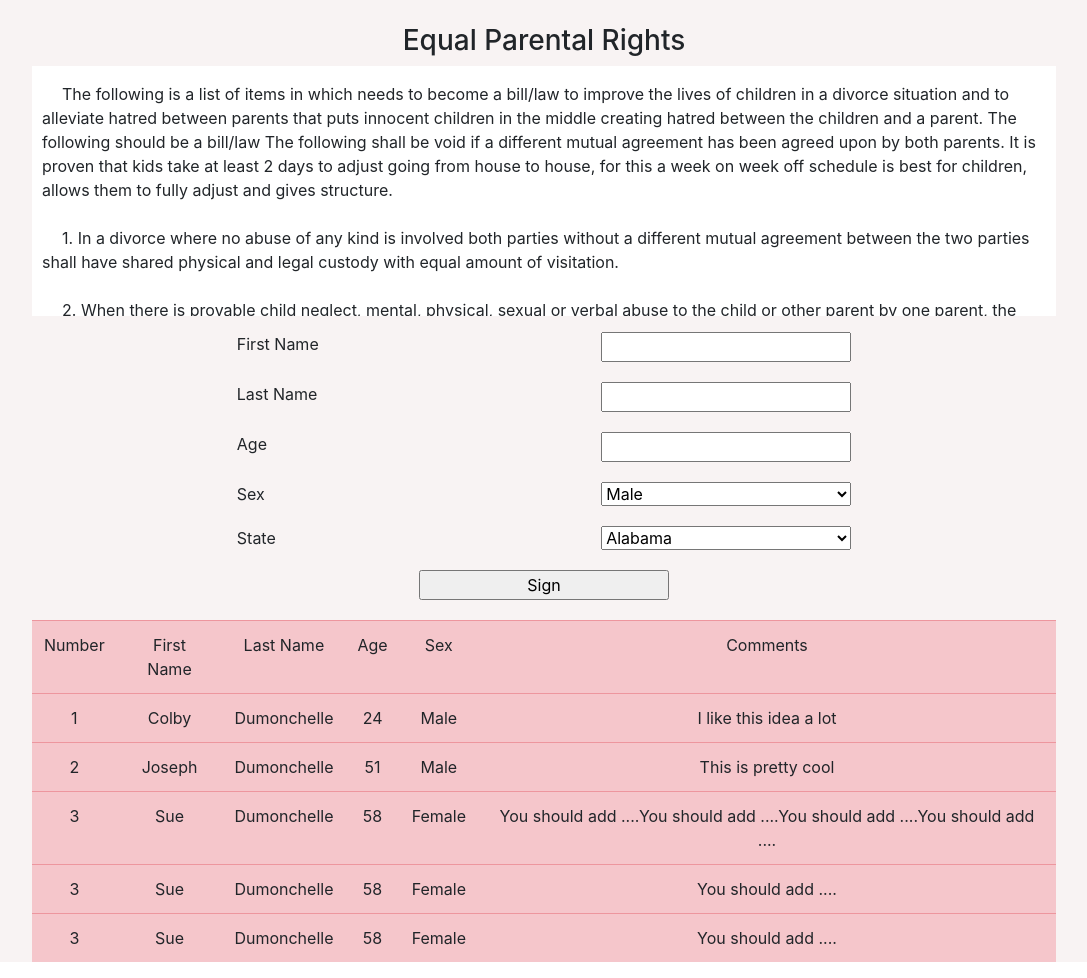
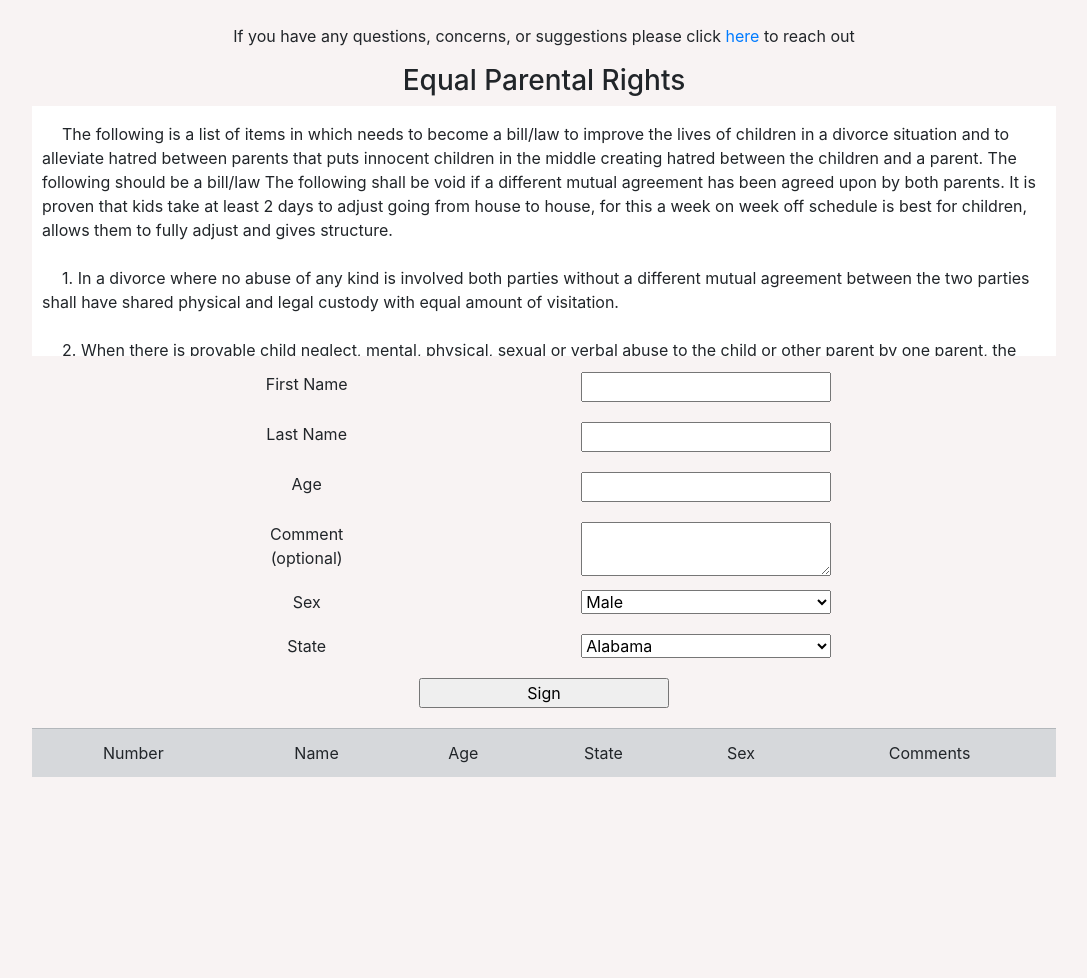
Before and after one commit to Colbyjoe97/Equal_Parental_Rights, a Django app: page / in a window 1280 px wide. Shown: the whole page, without its empty margins (96-1183 px from the left). After the commit the page ends 777 px from the top, so only its background shows below. Run offline with Django 3.2, Linux system fonts and the light colour scheme; data that the repository does not hold is empty; some libraries are stand-ins or nearby versions.

Commit message:
styled form for adding signatures

```diff
--- a/apps/my_app/static/style.css
+++ b/apps/my_app/static/style.css
@@ -1,5 +1,6 @@
 .wrapper {
-    padding: 0px 10% 0px 10%;
+    padding: 0px 10% 40px 10%;
+    min-height: 100vh;
     background-color: rgb(248, 243, 243);
 }
 .flexed {
@@ -13,12 +14,20 @@
     background-color: white;
 }
 .sign {
-    padding: 0px 20% 0px 20%;
+    /* padding: 0px 20% 0px 20%; */
+    margin: auto;
+}
+/* .sign {
+    width: 30%;
+    margin: auto;
+} */
+.input-left {
+    width: 100px;
 }
 .input {
-    justify-content: space-between;
+    justify-content: space-evenly;
 }
-input, select {
+input, select, textarea {
     width: 250px;
 }
 input, select, label {
@@ -27,3 +36,25 @@ input, select, label {
 span {
     margin-left: 20px;
 }
+.table-list {
+    background-color: yellow;
+    width: 80vw;
+}
+/* tbody tr:nth-of-type(odd) {
+    background-color: #ffcaca;
+}
+tbody tr:nth-of-type(even) {
+    background-color: #fdaaaa;
+} */
+.table {
+    border-color: red;
+}
+tbody tr {
+    background-color: white;
+}
+@media(max-width: 620px) {
+    .wrapper {
+        padding: 10px;
+        width: 100vw;
+    }
+}
--- a/apps/my_app/templates/admin-register.html
+++ b/apps/my_app/templates/admin-register.html
@@ -19,7 +19,6 @@
                 {% endfor %}
                 </div>
             {% endif %}
-            {{session.errors}}
             <form action="/admin" method="POST">
                 {% csrf_token %}
                 <div class="input flexed">
--- a/apps/my_app/templates/index.html
+++ b/apps/my_app/templates/index.html
@@ -11,6 +11,10 @@
 </head>
 <body>
     <div class="wrapper text-center pt-4">
+        <p>
+            If you have any questions, concerns, or suggestions please click <a href="mailto:equalparentalrights@gmail.com" class="email">here</a> to reach out
+        </p>
+        <div class="footer_line"></div>
         <h3>Equal Parental Rights</h3>
         <p class="bill pt-3">
             <span>The</span> following is a list of items in which needs to become a bill/law to improve the lives of
@@ -76,95 +80,125 @@
             fear.
             <br><br>
             <span>11.</span> In a divorce situation with shared custody one parent cannot place the child
-            on any long term medications without consent
+            on any long term medications without consent from the other parent.
+            <br><br>
+            <span>12.</span> In a shared custody agreement if both parents are in a disagreement on any
+            medications then both parents shall seek any testing needed to prove or disprove
+            the medication in question with the cost being shared 50/50 between parents.
+            <br><br>
+            <span>13.</span> In a shared custody agreement all medical appointments, school
+            appointments, etc.. the parent in which makes these appointments shall inform the
+            other parent of these appointments either before making the appointment or as soon
+            as the appointments are made.
+            <br><br>
+            <span>The</span> above mentioned will create a better more stable life for children to give them a better life.
+            Will bring more parents back into the childrens lives in which they need and deserve. This will also
+            alleviate any hostile situations between the parents in which causes the children to suffer. To make this
+            law will also alleviate any bias in courts towards certain genders. This will create peace between parents
+            not being able to compete against the other by taking the child away from them.
+            <br><br>
+            <span>In</span> divorce situations people have lost the ability to think of the children that are getting hurt but
+            instead think about hurting the other parent for what ever reason that caused the divorce. The children are
+            the ones that suffer and have a higher chance to end up as drug addicts, criminals, failing school, etc... all
+            due to the parents vindictive ways.
+            <br><br>
+            <span>With</span> this in place it will give children a happier lifestyle with both parents having little to no
+            negativity towards each other due to the parents wont have the choice to try and take a child away from
+            the other parent. The children will have a higher chance to succeed in life.
         </p>
         <div class="sign">
+            {% if messages %}
+                <div>
+                {% for message in messages %}
+                    <p class='text-danger'>{{ message }}</p>
+                {% endfor %}
+                </div>
+            {% endif %}
             <form action="/sign" method="POST">
+                {% csrf_token %}
                 <div class="input flexed">
+                    <div class="input-left">
                         <label for="fname">First Name</label>
+                    </div>
+                    <div class="input-right">
                         <input type="text" name="fname">
                     </div>
+                </div>
                 <div class="input flexed">
+                    <div class="input-left">
                         <label for="lname">Last Name</label>
+                    </div>
+                    <div class="input-right">
                         <input type="text" name="lname">
                     </div>
+                </div>
                 <div class="input flexed">
+                    <div class="input-left">
                         <label for="age">Age</label>
+                    </div>
+                    <div class="input-right">
                         <input type="number" name="age">
                     </div>
+                </div>
                 <div class="input flexed">
+                    <div class="input-left">
+                        <label for="comment">Comment (optional)</label>
+                    </div>
+                    <div class="input-right">
+                        <textarea name="comment"></textarea>
+                    </div>
+                </div>
+                <div class="input flexed">
+                    <div class="input-left">
                         <label for="sex">Sex</label>
+                    </div>
+                    <div class="input-right">
                         <select name="sex">
                             <option value="male">Male</option>
                             <option value="female">Female</option>
                             <option value="other">Other</option>
                         </select>
                     </div>
+                </div>
                 <div class="input flexed">
+                    <div class="input-left">
                         <label for="state">State</label>
+                    </div>
+                    <div class="input-right">
                         <select name="state">
                             {% for state in states %}
                                 <option value="{{state.0}}">{{state.1}}</option>
                             {% endfor %}
                         </select>
                     </div>
+                </div>
 
                 <input type="submit" value="Sign">
             </form>
         </div>
-        <div class="table">
-            <table class="table table-hover table-danger">
+        <div class="table-list">
+            <table class="table table-hover table-secondary">
                 <thead>
                     <tr>
                         <td>Number</td>
-                        <td>First Name</td>
-                        <td>Last Name</td>
+                        <td>Name</td>
                         <td>Age</td>
+                        <td>State</td>
                         <td>Sex</td>
                         <td>Comments</td>
                     </tr>
                 </thead>
                 <tbody>
+                    {% for signee in signatures %}
                     <tr>
-                        <td>1</td>
-                        <td>Colby</td>
-                        <td>Dumonchelle</td>
-                        <td>24</td>
-                        <td>Male</td>
-                        <td>I like this idea a lot</td>
+                        <td>{{signee.id}}</td>
+                        <td>{{signee.first_name}} {{signee.last_name}}</td>
+                        <td>{{signee.age}}</td>
+                        <td>{{signee.state}}</td>
+                        <td>{{signee.sex}}</td>
+                        <td>{{signee.comment}}</td>
                     </tr>
-                    <tr>
-                        <td>2</td>
-                        <td>Joseph</td>
-                        <td>Dumonchelle</td>
-                        <td>51</td>
-                        <td>Male</td>
-                        <td>This is pretty cool</td>
-                    </tr>
-                    <tr>
-                        <td>3</td>
-                        <td>Sue</td>
-                        <td>Dumonchelle</td>
-                        <td>58</td>
-                        <td>Female</td>
-                        <td>You should add ....You should add ....You should add ....You should add ....</td>
-                    </tr>
-                    <tr>
-                        <td>3</td>
-                        <td>Sue</td>
-                        <td>Dumonchelle</td>
-                        <td>58</td>
-                        <td>Female</td>
-                        <td>You should add ....</td>
-                    </tr>
-                    <tr>
-                        <td>3</td>
-                        <td>Sue</td>
-                        <td>Dumonchelle</td>
-                        <td>58</td>
-                        <td>Female</td>
-                        <td>You should add ....</td>
-                    </tr>
+                    {% endfor %}
                 </tbody>
             </table>
         </div>
```
Lines whose indentation alone changed are shown as unchanged.
